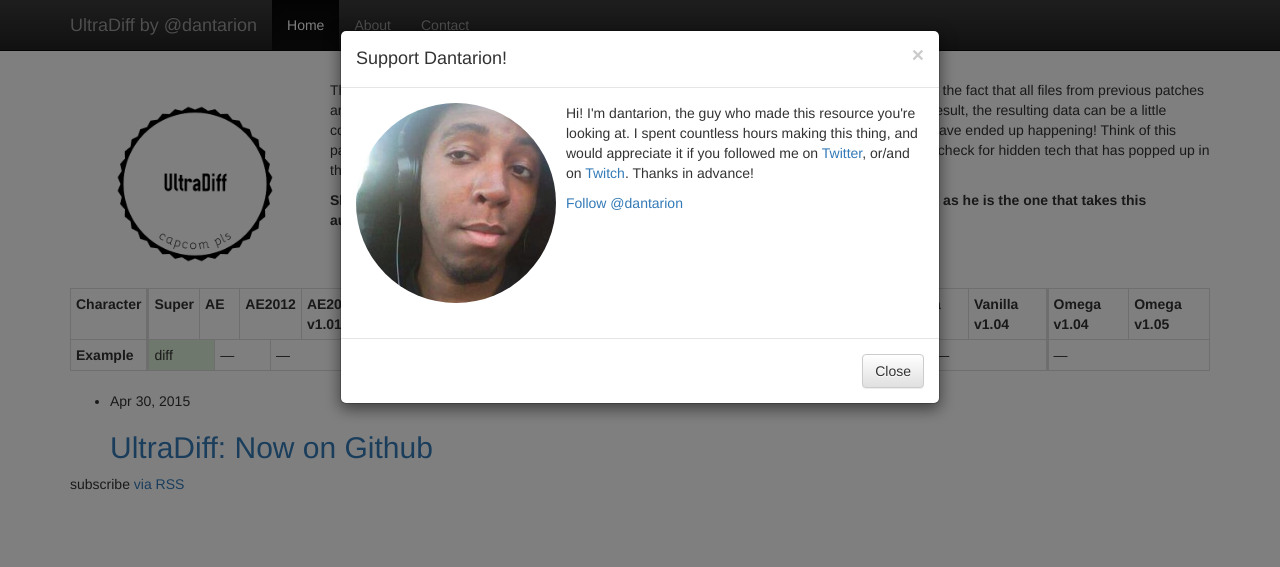
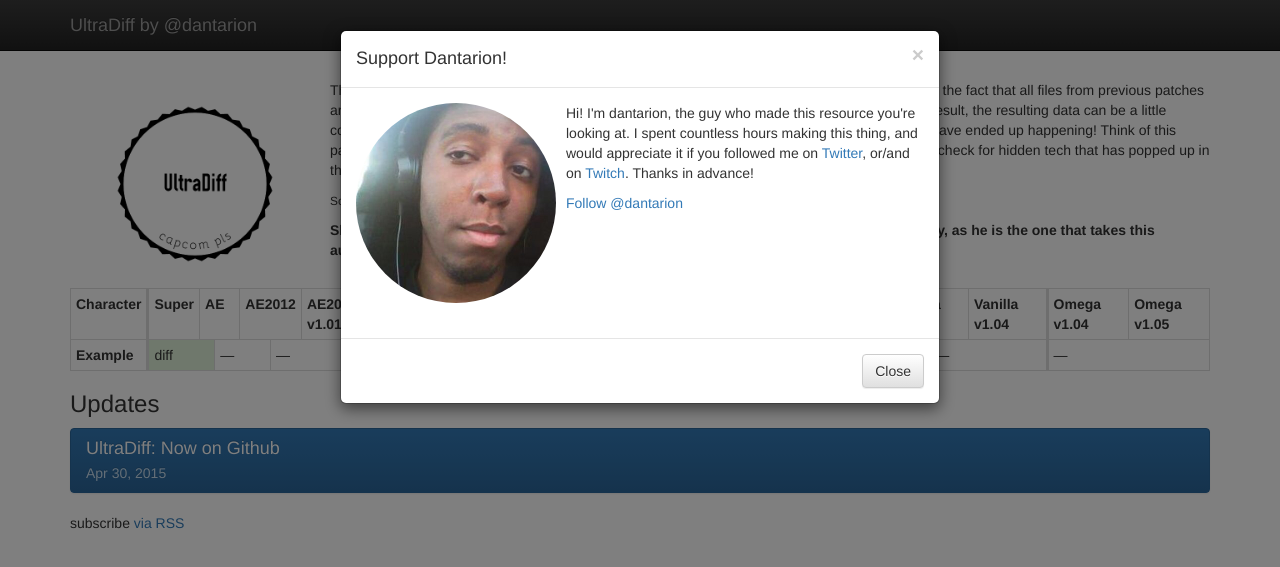
Before and after one commit to dantarion/sf4tools, a Jekyll site: the page built from index.html, in a window 1280 px wide. Shown: the top 567 px of the page. Built offline with Jekyll 4.4.1, drawn with Linux system fonts in a browser that asks for light colours; nearby versions of some CDN libraries; comment, search, counter and statistics services are not loaded.

Commit message:
Fixed typo, article formatting, header

```diff
--- a/_includes/header.html
+++ b/_includes/header.html
@@ -28,12 +28,5 @@
 			</button>
 			<a class="navbar-brand" href="{{ site.baseurl }}">UltraDiff by @dantarion</a>
 		</div>
-		<div id="navbar" class="collapse navbar-collapse">
-			<ul class="nav navbar-nav">
-				<li class="active"><a href="#">Home</a></li>
-				<li><a href="#about">About</a></li>
-				<li><a href="#contact">Contact</a></li>
-			</ul>
-		</div>
 	</div>
 </nav>
--- a/index.html
+++ b/index.html
@@ -8,7 +8,8 @@
   It uses the fact that all files from previous patches are present on PC versions of the game to create a list of raw differences between the files.
   As a result, the resulting data can be a little complicated to understand, but its all accurate, and sometimes changes that Capcom doesn't list have ended up happening!
   Think of this page as a way to get insight into how these patches are coded and delievered to us, and a way to check for hidden tech that has popped up in the game that no one may know about! <strong>-dantarion</strong></p>
-  <p><strong>Shotouts to @Eternal0Star, who always hounds me about getting the patch diffs up quickly, as he is the one that takes this automated data and presents it to the world in laymans terms!</strong></p>
+  <p><small>Source code that generates this site is availible at <a href="http://dantarion.github.io/sf4tools/">dantarion.github.io/sf4tools</a></small>
+  <p><strong>Shoutouts to @Eternal0Star, who always hounds me about getting the patch diffs up quickly, as he is the one that takes this automated data and presents it to the world in laymans terms!</strong></p>
   <table class="table table-bordered table-condensed table-hover">
 	<tr>
 		<th class="brright">Character</th>
@@ -44,18 +45,15 @@
 		<td colspan="2" class="brleft">&#8212;</td>
 	</tr>
   </table>
-  <ul class="post-list">
-    {% for post in site.posts %}
-      <li>
-        <span class="post-meta">{{ post.date | date: "%b %-d, %Y" }}</span>
-
-        <h2>
-          <a class="post-link" href="{{ post.url | prepend: site.baseurl }}">{{ post.title }}</a>
-        </h2>
-      </li>
-    {% endfor %}
-  </ul>
-
+  <h3>Updates</h3>
+	<div class="list-group">
+	{% for post in site.posts %}
+		<a href="{{ post.url | prepend: site.baseurl }}" class="list-group-item active">
+	<h4 class="list-group-item-heading">{{ post.title }}</h4>
+	<p class="list-group-item-text">{{ post.date | date: "%b %-d, %Y" }}</p>
+	</a>
+	{% endfor %}
+	</div>
   <p class="rss-subscribe">subscribe <a href="{{ "/feed.xml" | prepend: site.baseurl }}">via RSS</a></p>
 
 </div>
```
